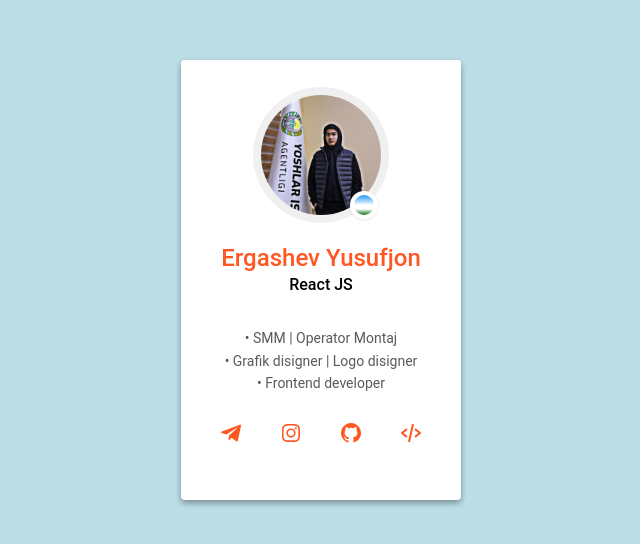
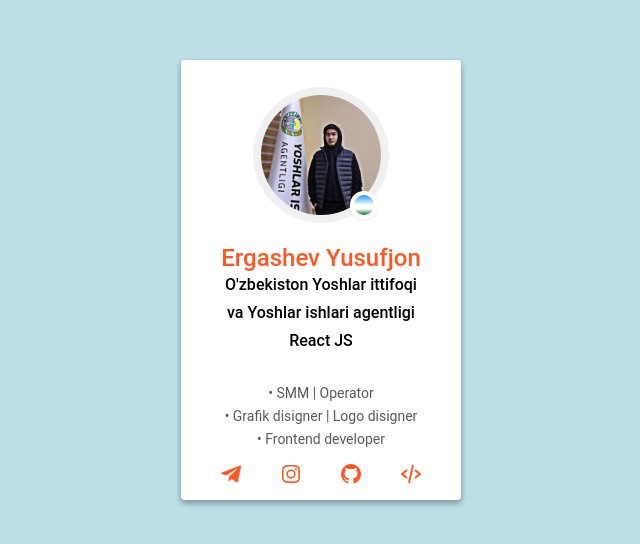
Before and after one commit to Yusuf3114/My-blog, a plain HTML site: page index.html in a window 1280 px wide. Shown: the part 120-664 px from the top of the page, without its empty margins (319-959 px from the left). Drawn offline with Linux system fonts and the light colour scheme.

Commit message:
Yusufjon blog

```diff
--- a/css/main.css
+++ b/css/main.css
@@ -136,8 +136,6 @@ p {
 }
 
 .profile-card .profile-bio {
-  width: 175px;
-  height: 180px;
   display: inline-block;
   float: right;
   padding: 50px 20px 30px 20px;
@@ -155,7 +153,7 @@ p {
   display: inline-block;
   float: right;
   margin: 0px;
-  padding: 15px 20px;
+  padding: 1px 20px;
   background: #FFFFFF;
   margin-top: 50px;
   text-align: center;
--- a/index.html
+++ b/index.html
@@ -22,12 +22,14 @@
           <h1>Ergashev Yusufjon</h1>
 
           <!-- and role or location -->
+          <h2>O'zbekiston Yoshlar ittifoqi</h2>
+          <h2>va Yoshlar ishlari agentligi</h2>
           <h2>React JS</h2>
         </header>
 
         <!-- bit of a bio; who are you? -->
         <div class="profile-bio">
-          <p>• SMM | Operator Montaj</p>
+          <p>• SMM | Operator</p>
           <p>• Grafik disigner | Logo disigner</p>
           <p>• Frontend developer</p>
         </div>
```
